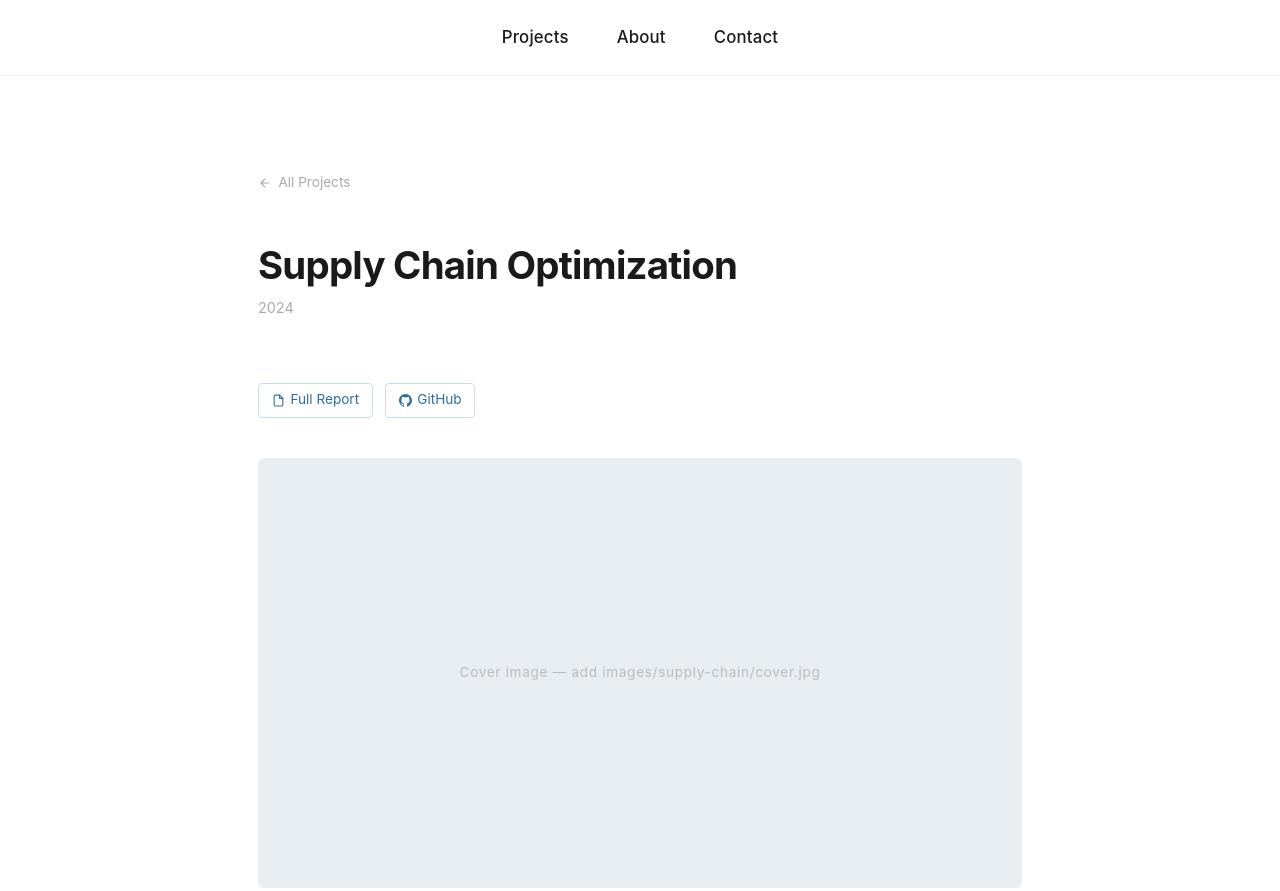
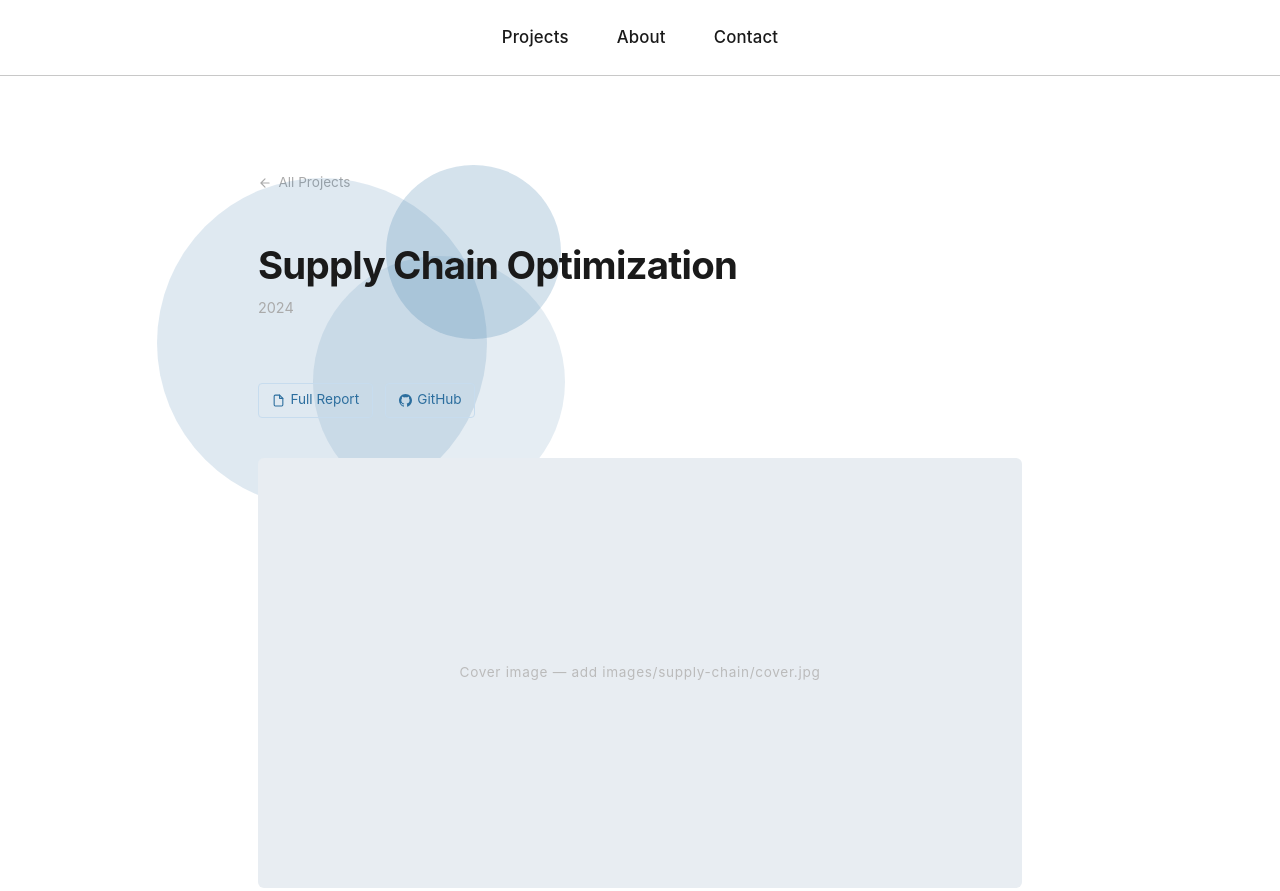
Before and after one commit to loganlessing/portfolio-website, a plain HTML site: page projects/supply-chain-optimization.html in a window 1280 px wide. Shown: the top 891 px of the page. Drawn offline with Linux system fonts and the light colour scheme.

Commit message:
Base layout 6

```diff
--- a/css/style.css
+++ b/css/style.css
@@ -38,7 +38,7 @@ nav {
   background: rgba(255, 255, 255, 0.92);
   backdrop-filter: blur(8px);
   z-index: 100;
-  border-bottom: 1px solid #f0f0f0;
+  border-bottom: 1px solid #c8c8c8;
 }
 
 .nav-logo {
@@ -61,6 +61,25 @@ nav {
 .nav-links a:hover {
   color: #2c6e9e;
 }
+
+/* ── Decorative Circles ── */
+.deco-circles {
+  position: absolute;
+  inset: 0;
+  z-index: 0;
+  pointer-events: none;
+  overflow: visible;
+}
+
+.deco-circles .circle {
+  position: absolute;
+  border-radius: 50%;
+  background: #2c6e9e;
+}
+
+.deco-circles .circle-1 { width: 72%; aspect-ratio: 1; opacity: 0.15; top: -8%; left: -12%; }
+.deco-circles .circle-2 { width: 55%; aspect-ratio: 1; opacity: 0.12; top: 28%; left: 22%; }
+.deco-circles .circle-3 { width: 38%; aspect-ratio: 1; opacity: 0.20; top: -14%; left: 38%; }
 
 /* ── Scroll Fade-In ── */
 .fade-up {
@@ -89,7 +108,20 @@ nav {
   padding: 8rem 3rem 7rem;
 }
 
+.hero-photo-wrap {
+  position: relative;
+}
+
+.hero-photo-wrap > .deco-circles {
+  top: -8%;
+  left: -12%;
+  width: 124%;
+  height: 116%;
+}
+
 .hero-photo {
+  position: relative;
+  z-index: 1;
   width: 100%;
   aspect-ratio: 3 / 4;
   background: #e8edf2;
@@ -351,7 +383,23 @@ nav {
 }
 
 .project-header {
+  position: relative;
   margin-bottom: 4rem;
+  padding-left: 0;
+  overflow: visible;
+}
+
+.project-header > .deco-circles {
+  top: -60%;
+  left: -6%;
+  width: 60%;
+  height: 280%;
+}
+
+.project-header h1,
+.project-header .year {
+  position: relative;
+  z-index: 1;
 }
 
 .project-header h1 {
@@ -541,7 +589,7 @@ nav {
 /* ── Divider ── */
 .divider {
   border: none;
-  border-top: 1px solid #f0f0f0;
+  border-top: 1px solid #c8c8c8;
   margin: 4rem 0;
 }
 
--- a/projects/supply-chain-optimization.html
+++ b/projects/supply-chain-optimization.html
@@ -28,6 +28,11 @@
 
     <!-- Title + Year -->
     <header class="project-header fade-up" style="transition-delay: 0.06s;">
+      <div class="deco-circles" aria-hidden="true">
+        <span class="circle circle-1"></span>
+        <span class="circle circle-2"></span>
+        <span class="circle circle-3"></span>
+      </div>
       <h1>Supply Chain Optimization</h1>
       <p class="year">2024</p>
     </header>
```
Also changed, not shown: index.html (+12 -5 lines), 2 other files.
